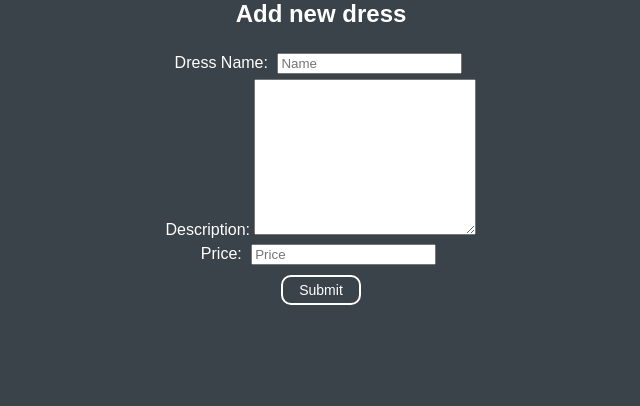
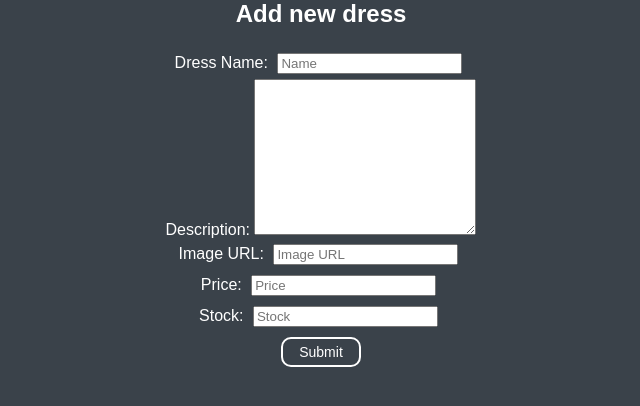
Before and after one commit to Challenger-84/cs_project, a Flask app: page /admin/addnewdress in a window 1280 px wide. Shown: the top 406 px of the page, without its empty margins (319-959 px from the left). Run offline with Flask 2, Linux system fonts and the light colour scheme; some libraries are stand-ins or nearby versions.

Commit message:
finiahed adding new dress

```diff
--- a/admin/admin.py
+++ b/admin/admin.py
@@ -1,6 +1,8 @@
-from flask import Blueprint, render_template, url_for, request, flash, redirect
+from flask import Blueprint, render_template, url_for, request, flash, redirect, current_app
+from db_queries import add_dress
 
 admin_blueprint = Blueprint('admin', __name__, template_folder='templates', static_folder='static')
+
 
 @admin_blueprint.route('/admin')
 def admin():
@@ -12,11 +14,20 @@ def admin():
 @admin_blueprint.route('/admin/addnewdress', methods=['GET', 'POST'])
 def addnewdress():
 
+    mysql = current_app.config['mysql']
+
     if request.method == 'POST':
 
         dress_name = request.form['dress_name']
         dress_description = request.form['description']
         dress_price = request.form['Price']
+        dress_imgurl = request.form['img_url']
+        dress_stock = request.form['stock']
+
+        conn = mysql.connection
+
+        add_dress(conn, dress_name,dress_description, dress_imgurl, dress_price, dress_stock)
+        conn.close()
 
         flash("Dress added to the store database.")
         return redirect(url_for('admin.addnewdress'))
--- a/admin/templates/addnewdress.html
+++ b/admin/templates/addnewdress.html
@@ -12,8 +12,12 @@
             <label>Description: </label>
             <textarea placeholder="Description" maxlength="200" cols="25" rows="10" name='description'>
             </textarea><br>
+            <label>Image URL: </label>
+            <input type='text' placeholder="Image URL" name="img_url"><br>
             <label>Price: </label>
             <input type="number" name="Price" placeholder="Price"><br>
+            <label>Stock: </label>
+            <input type='number' placeholder="Stock" name="stock"><br>
             <input type="submit" class="button">
         </form>
 
--- a/app.py
+++ b/app.py
@@ -10,7 +10,7 @@ from auth.login import login_blueprint
 from auth.signup import signup_blueprint
 from admin.admin import admin_blueprint
 
-from db_queries import view_all_users
+from db_queries import see_all_dress, view_all_users
 
 app = Flask(__name__)
 
@@ -61,7 +61,8 @@ def profile():
         username = session['username']
         return render_template('profile.html', user=username,
                              homepage_link=url_for('home'),
-                             admin_link = url_for('admin.admin'))
+                             admin_link = url_for('admin.admin'),
+                             logout_link = url_for('login.logout'))
     else:
         return redirect(url_for('login.login'))
 
@@ -70,7 +71,7 @@ def profile():
 def dbtest():
     conn = mysql.connection
 
-    output = view_all_users(conn)
+    output = see_all_dress(conn)
 
     conn.close()
     return str(output)
--- a/db_queries.py
+++ b/db_queries.py
@@ -32,9 +32,9 @@ def password_hash_returner(conn: mysql.connection, username, password):
     output = cursor.fetchone()
     return output[0]
 
-def add_values(conn:mysql.connection,name,img_url, price, stock):
+def add_dress(conn:mysql.connection,name,description,img_url, price, stock):
     cursor=conn.cursor()
-    query=f'INSERT INTO dress(name,description,img_url,price,stock)VALUES({name}","{img_url}","{price}","{stock}")'
+    query=f'INSERT INTO dress(name,description,img_url,price,stock)VALUES("{name}","{description}","{img_url}","{price}","{stock}")'
     cursor.execute(query)
     conn.commit()
 
--- a/templates/profile.html
+++ b/templates/profile.html
@@ -11,7 +11,7 @@
     </li>
     <li>
         <a href={{logout_link}}>
-            <input class="button" type="button" value="LogOut">
+            <input class="button" type="button" value="Logout">
         </a>
     </li>
 {% endblock %}
```
